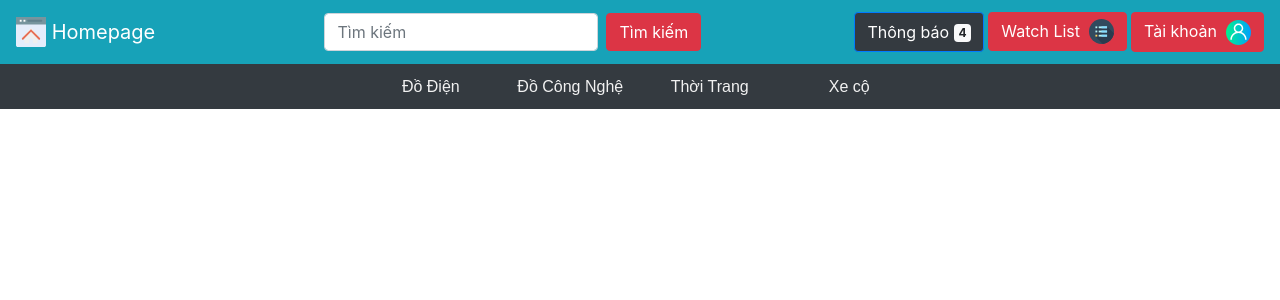
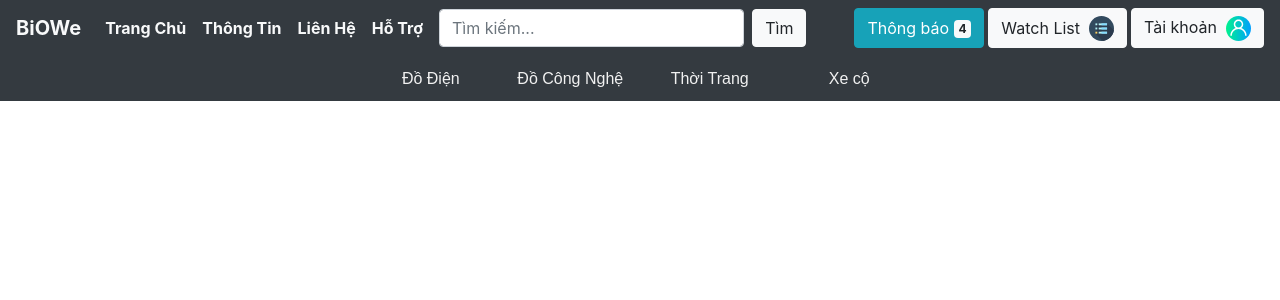
Before and after one commit to nguyenhaidev/2019-2020-HK1-LTUDW, a Node server app: page / in a window 1280 px wide. Shown: the top 300 px of the page. Run offline with Node 20, Linux system fonts and the light colour scheme; some libraries are stand-ins or nearby versions.

Commit message:
Update main.hbs

```diff
--- a/views/layouts/main.hbs
+++ b/views/layouts/main.hbs
@@ -9,7 +9,7 @@
 </head>
 
 <body>
-	<div class="main_navbar d-flex justify-content-center">
+	{{!-- <div class="main_navbar d-flex justify-content-center">
 		<nav class="navbar navbar-light bg-info flex-fill">
 			<div class="navbar_left">
 				<a class="navbar-brand text-white" href="/">
@@ -26,14 +26,11 @@
 			</div>
 
 			<div class="narbar-right d-inline-flex flex-row">
-				<button type="button" class="btn btn-primary my-0 my-sm-1 mr-sm-1 bg-dark">Thông báo <span
-						class="badge badge-light">4</span></button>
+				<button type="button" class="btn btn-primary my-0 my-sm-1 mr-sm-1 bg-dark">Thông báo <spanclass="badge badge-light">4</span></button>
 				<a href="/watchlist"><button class="btn btn-danger my-0 my-sm-1 mr-sm-1">Watch List &nbsp<img src="assets/WatchList.svg" alt=""
 						class="rounded float-right" width="25" height="25"></button></a>
 				<div class="btn-group">
-					<button type="button" class="btn btn-danger my-0 my-sm-1 rounded float-right dropdown"
-						data-toggle="dropdown" aria-haspopup="true" aria-expanded="false">Tài khoản &nbsp<img
-							src="assets/personIcon.svg" alt="" width="25" height="25"></button>
+					<button type="button" class="btn btn-danger my-0 my-sm-1 rounded float-right dropdown" data-toggle="dropdown" aria-haspopup="true" aria-expanded="false">Tài khoản &nbsp<img src="assets/personIcon.svg" alt="" width="25" height="25"></button>
 					<div class="dropdown-menu">
 						<a class="dropdown-item" href="/signin">Đăng nhập</a>
 						<a class="dropdown-item" href="/signup">Đăng kí</a>
@@ -41,7 +38,62 @@
 				</div>
 			</div>
 		</nav>
-	</div>
+	</div> --}}
+
+	<nav class="navbar navbar-expand-md navbar-dark bg-dark d-flex justify-content-between">
+			<a class="navbar-brand font-weight-bolder text-light navbar-right" href="/">BiOWe</a>
+			<button class="navbar-toggler" type="button" data-toggle="collapse" data-target = "#navbarSupportedContent">
+				<span class="navbar-toggler-icon"></span>
+			</button>
+			<div class="collapse navbar-collapse ml-auto" id="navbarSupportedContent">
+				<ul class="navbar-nav mx-auto font-weight-bolder">
+					<li class="nav-tiem active">
+						<a href="/" class="nav-link text-light">Trang Chủ</a>
+					</li>
+					<li class="nav-item active">
+						<a href="/" class="nav-link text-light">Thông Tin</a>
+					</li>
+					<li class="nav-item active">
+						<a href="/" class="nav-link text-light">Liên Hệ</a>
+					</li>
+					<li class="nav-item active mr-sm-2">
+						<a href="/" class="nav-link text-light">Hỗ Trợ</a>
+					</li>
+				</ul>
+
+			<form class="navbar-form-inline navbar-branch d-flex flex-nowrap flex-grow-1 mr-auto">
+				<input type="search" class="form-control mr-sm-2" placeholder="Tìm kiếm..." aria-label="Search">
+				<button class="btn btn-light my-sm-0 mr-sm-5" type="submit">Tìm</button>
+			</form>
+
+			<button type="button" class="btn btn-info my-0 my-sm-0 mr-sm-1" style="height: 40px; width=150px">
+				Thông báo <span class="badge badge-light ">4</span>
+			</button>
+
+			<div class="d-flex flex-nowrap">
+				<ul class="navbar-nav mx-auto">
+					<li class="nav-item active">
+						<a href="/watchlist">
+							<button class="btn btn-light my-0 my-sm-0 mr-sm-1" style="height: 40px; width=150px">
+								Watch List &nbsp<img src="assets/WatchList.svg" alt="" class="rounded float-right" width="25" height="25">
+							</button>
+						</a>
+					</li>
+					<li class="nav-item active">
+						<div class="btn-group">
+							<button type="button" class="btn btn-light my-0 my-sm-0  rounded float-right dropdown" style="height: 40px; width=155px" data-toggle="dropdown" aria-haspopup="true" aria-expanded="false">Tài khoản &nbsp<img src="assets/personIcon.svg" alt="" width="25" height="25"></button>
+								<div class="dropdown-menu">
+									<a class="dropdown-item" href="/signin">Đăng nhập</a>
+									<a class="dropdown-item" href="/signup">Đăng kí</a>
+								</div>
+							</div>
+						</div>
+					</li>
+				</ul>
+
+
+			</div>
+	</nav>
 
 	<div class="category" id="menu">
 		<ul>
```
